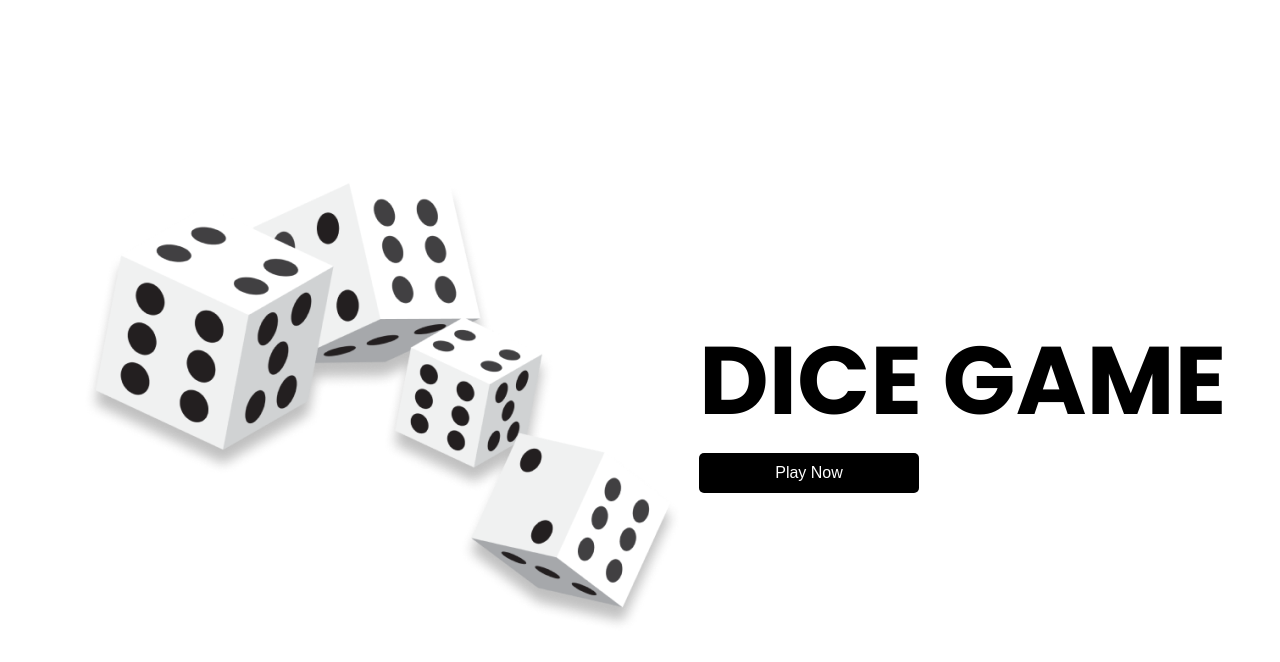
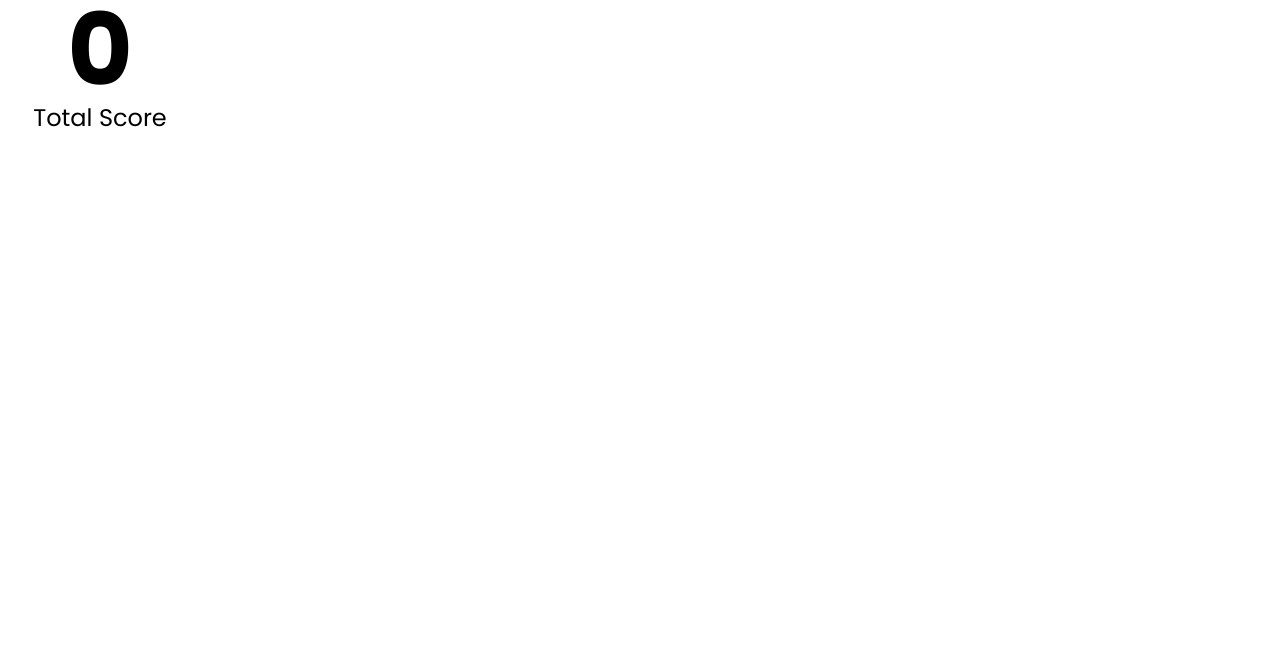
Before and after one commit to HussainJam/Dice_Game, a React (Vite) app: page / in a window 1280 px wide. Shown: the top 662 px of the page. Built offline with nearby package versions, Linux system fonts and the light colour scheme.

Commit message:
modified: App.jsx

```diff
--- a/src/App.jsx
+++ b/src/App.jsx
@@ -5,7 +5,7 @@
 
 
 function App() {
-    const [isGameStarted, setIsGameStarted] = useState(false);
+    const [isGameStarted, setIsGameStarted] = useState(true);
 
     const toggleGamePlay = () => {
       setIsGameStarted((prev) => !prev);
--- a/src/Components/GamePlay.jsx
+++ b/src/Components/GamePlay.jsx
@@ -1,6 +1,10 @@
+import TotalScore from "./TotalScore";
+
 const GamePlay = () => {
   return (
-    <div>GamePlay</div>
+    <main>
+      <TotalScore />
+    </main>
   )
 }
 
--- /dev/null
+++ b/src/Components/TotalScore.jsx
@@ -0,0 +1,26 @@
+
+import styled from "styled-components";
+
+const TotalScore = () => {
+  return (
+    <ScoreContainer>
+        <h1>0</h1>
+        <p>Total Score</p>
+    </ScoreContainer>
+  )
+}
+
+export default TotalScore;
+
+const ScoreContainer = styled.div`
+max-width: 200px;
+    text-align: center;
+    h1 {
+        font-size: 100px;
+        line-height: 100px;
+    }
+    p {
+        font-size: 24px;
+        font-weight: 500px;
+    }
+`;
```
